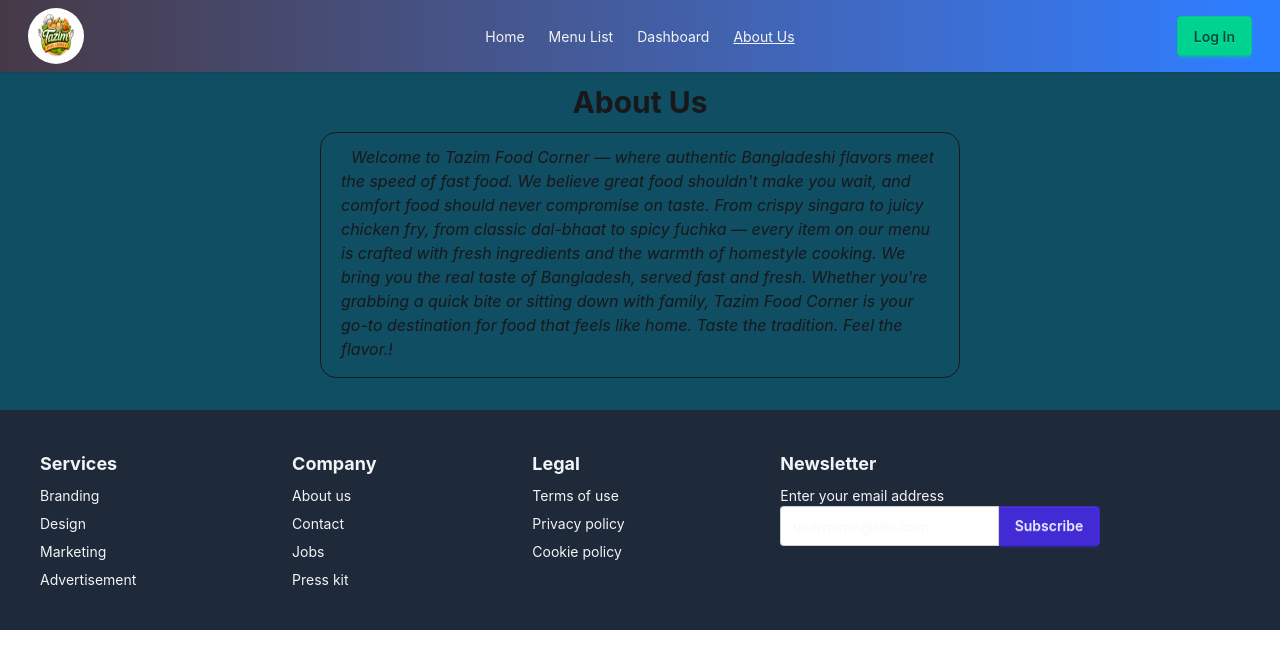
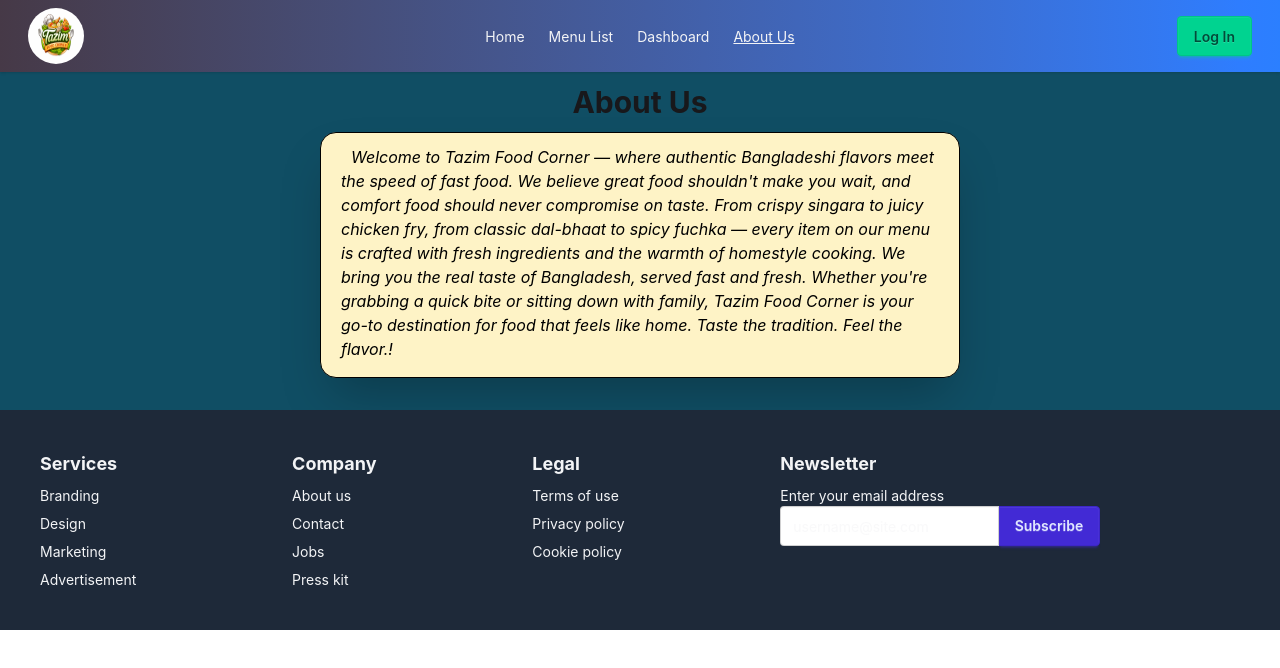
Before and after one commit to Tazim212/tazim-food-corner, a React (Vite) app: page /about in a window 1280 px wide. Shown: the top 668 px of the page. Built offline with nearby package versions, Linux system fonts and the light colour scheme; no server answers.

Commit message:
about section updated

```diff
--- a/src/components/About/About.jsx
+++ b/src/components/About/About.jsx
@@ -4,7 +4,7 @@
     return (
         <div className='bg-cyan-900 pb-8'>
             <h1 className='text-3xl text-center font-bold py-3'>About Us</h1>
-            <p className='pb-4 pt-3 indent-2.5 mx-auto px-5 border rounded-2xl w-1/2 italic'>Welcome to Tazim Food Corner — where authentic Bangladeshi flavors meet the speed of fast food.
+            <p className='pb-4 pt-3 indent-2.5 mx-auto px-5 border rounded-2xl w-1/2 italic bg-amber-100 text-black shadow-2xl'>Welcome to Tazim Food Corner — where authentic Bangladeshi flavors meet the speed of fast food.
                 We believe great food shouldn't make you wait, and comfort food should never compromise on taste.
                 From crispy singara to juicy chicken fry,
                 from classic dal-bhaat to spicy fuchka — every item on our menu is crafted with fresh ingredients and the warmth of homestyle cooking.
```
